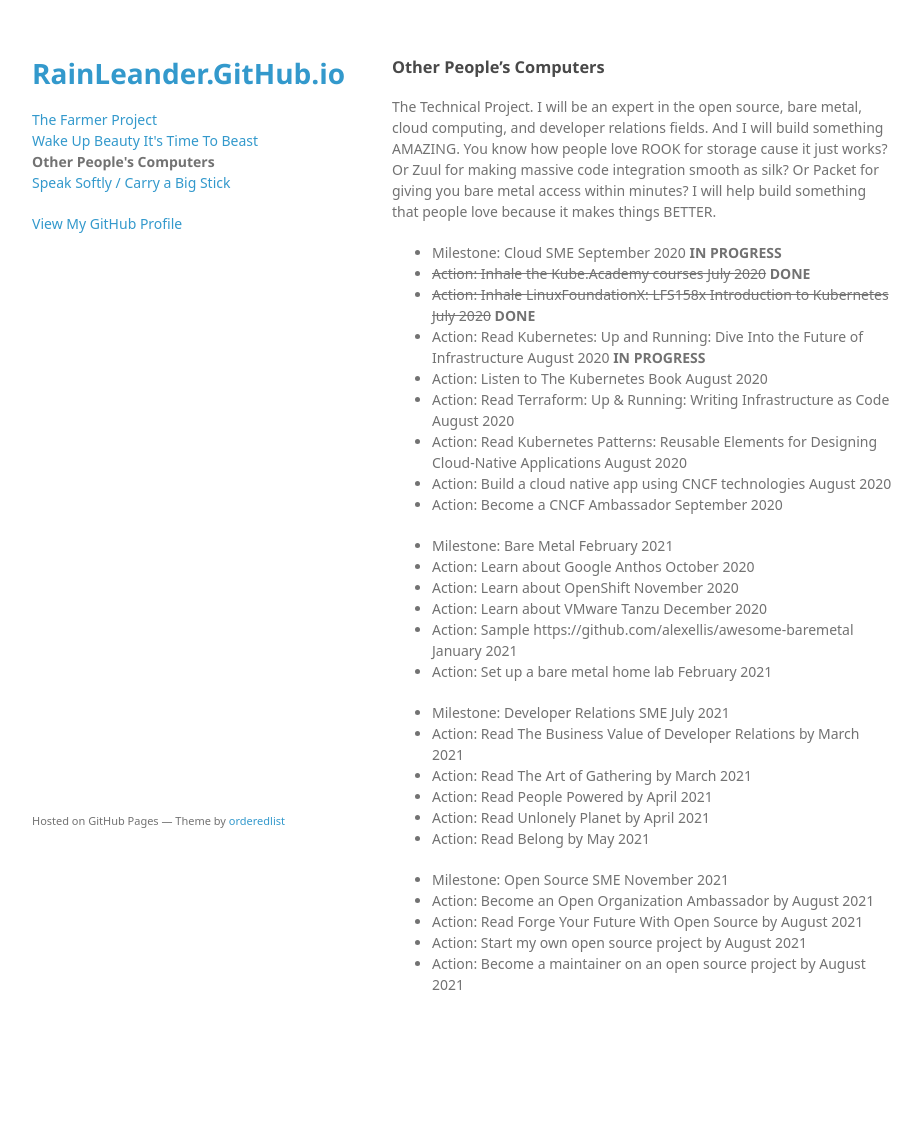
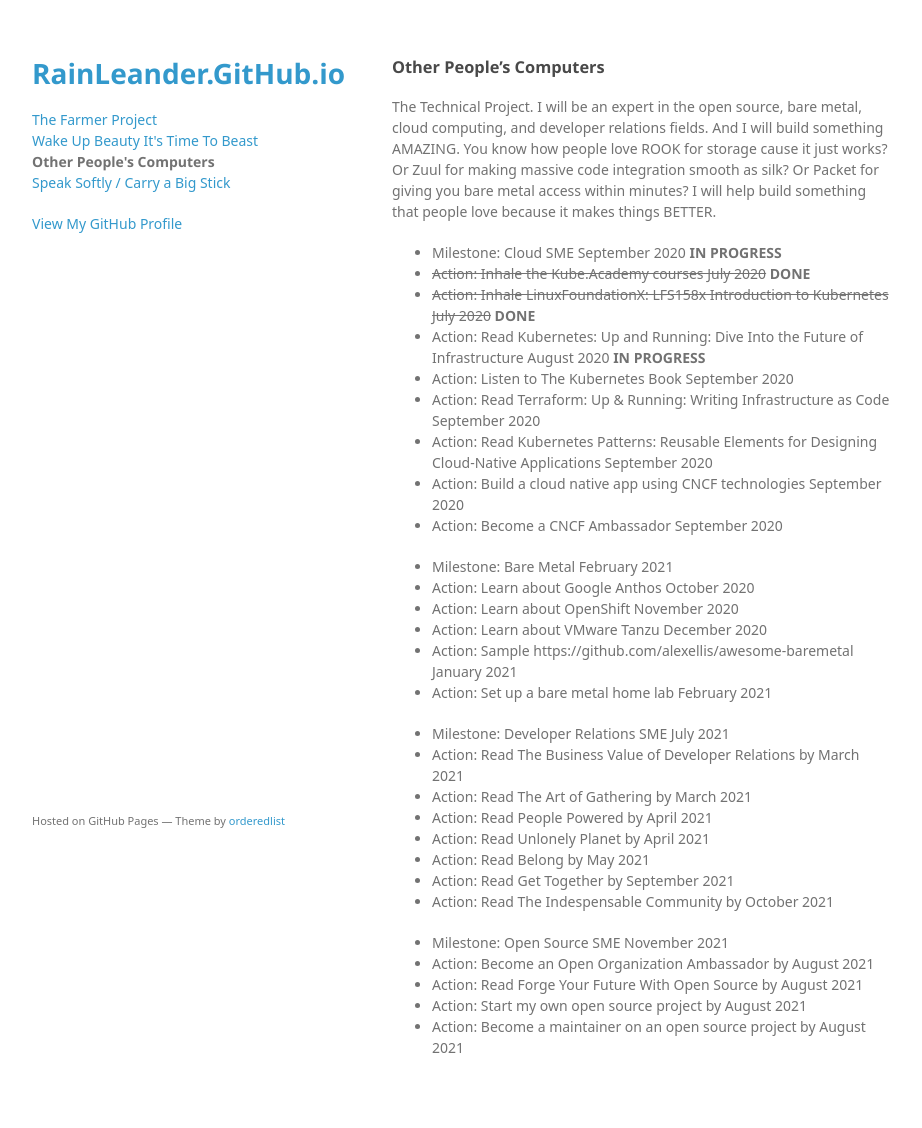
Before and after one commit to rainleander/rainleander.github.io, a Jekyll site: the page other-peoples-computers.html, which Jekyll copies as it is, in a window 1280 px wide. Shown: the whole page, without its empty margins (178-1100 px from the left). Built offline with Jekyll 4.4.1, drawn with Linux system fonts in a browser that asks for light colours; some web fonts are replaced; before the commit the page ends 1065 px from its top, so only the background shows below that.

Commit message:
Update other-peoples-computers.html

```diff
--- a/other-peoples-computers.html
+++ b/other-peoples-computers.html
@@ -33,10 +33,10 @@
         <li><del>Action: Inhale the Kube.Academy courses July 2020</del> <b>DONE</b></li>
         <li><del>Action: Inhale LinuxFoundationX: LFS158x Introduction to Kubernetes July 2020</del> <b>DONE</b></li>
         <li>Action: Read Kubernetes: Up and Running: Dive Into the Future of Infrastructure August 2020 <b>IN PROGRESS</b></li>
-        <li>Action: Listen to The Kubernetes Book August 2020</li>
-        <li>Action: Read Terraform: Up & Running: Writing Infrastructure as Code August 2020</li>
-        <li>Action: Read Kubernetes Patterns: Reusable Elements for Designing Cloud-Native Applications August 2020</li>
-        <li>Action: Build a cloud native app using CNCF technologies August 2020</li>
+        <li>Action: Listen to The Kubernetes Book September 2020</li>
+        <li>Action: Read Terraform: Up & Running: Writing Infrastructure as Code September 2020</li>
+        <li>Action: Read Kubernetes Patterns: Reusable Elements for Designing Cloud-Native Applications September 2020</li>
+        <li>Action: Build a cloud native app using CNCF technologies September 2020</li>
         <li>Action: Become a CNCF Ambassador September 2020</li></ul>
 
         <ul><li>Milestone: Bare Metal February 2021</li>
@@ -51,7 +51,9 @@
           <li>Action: Read The Art of Gathering by March 2021</li>
           <li>Action: Read People Powered by April 2021</li>
           <li>Action: Read Unlonely Planet by April 2021</li>
-          <li>Action: Read Belong by May 2021</li></ul>
+          <li>Action: Read Belong by May 2021</li>
+          <li>Action: Read Get Together by September 2021</li>
+          <li>Action: Read The Indespensable Community by October 2021</li></ul>
 
         <ul><li>Milestone: Open Source SME November 2021</li>
           <li>Action: Become an Open Organization Ambassador by August 2021</li>
```
